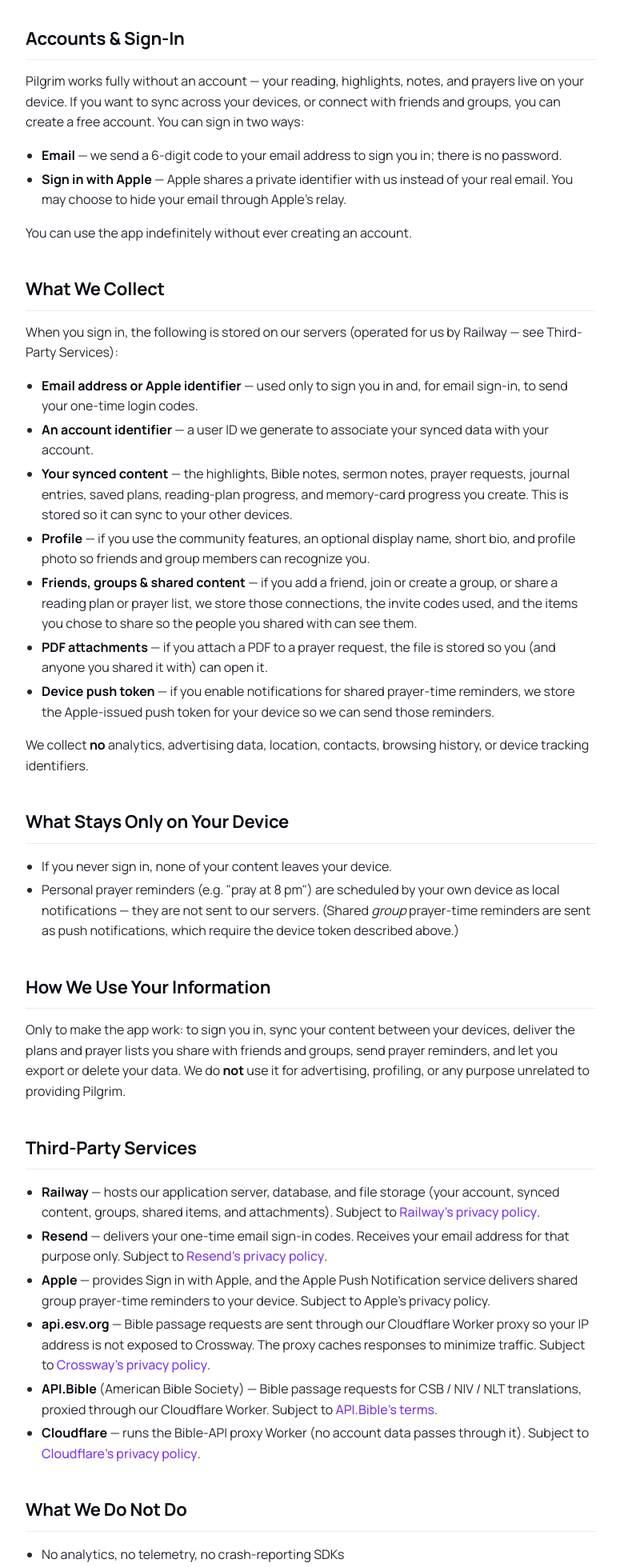
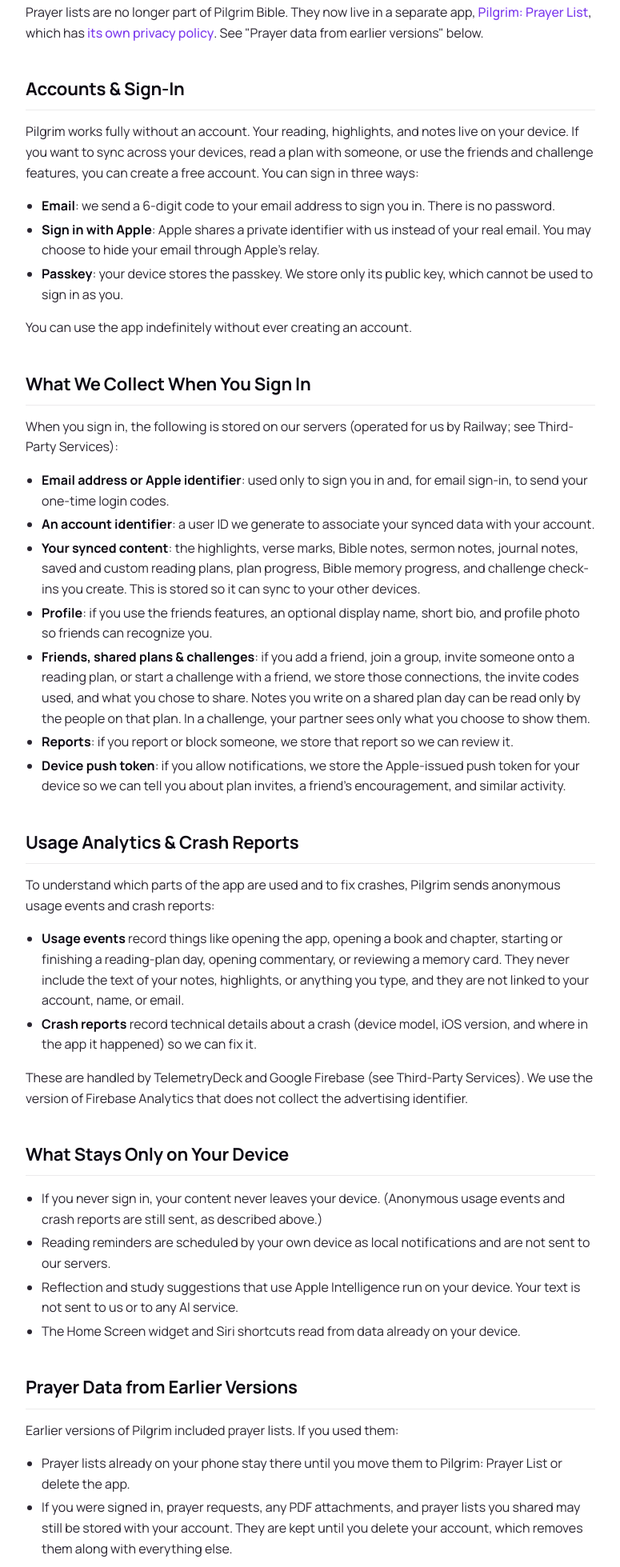
Before and after one commit to bpratt116/everlight-digital-privacy, a plain HTML site: page pilgrim/privacy.html in a window 1280 px wide. Shown: the part 264-2223 px from the top of the page at 80% size, without its empty margins (252-1027 px from the left). Drawn offline with Linux system fonts and the light colour scheme.

Commit message:
Pilgrim privacy: match Pilgrim Bible 3.0
Prayer lists moved to Pilgrim: Prayer List; legacy prayer data
section added. Discloses passkeys, shared plans/challenges, push,
TelemetryDeck + Firebase Analytics/Crashlytics (the old page said
no analytics). Master policy analytics line corrected.

Co-Authored-By: Claude Opus 5.5 <noreply@anthropic.com>

```diff
--- a/pilgrim/privacy.html
+++ b/pilgrim/privacy.html
@@ -3,7 +3,7 @@
 <head>
 <meta charset="UTF-8">
 <meta name="viewport" content="width=device-width, initial-scale=1.0">
-<title>Pilgrim — Privacy Policy</title>
+<title>Pilgrim Bible — Privacy Policy</title>
 <link rel="icon" type="image/svg+xml" href="/favicon.svg">
 <link rel="icon" type="image/png" sizes="32x32" href="/favicon-32.png">
 <link rel="apple-touch-icon" sizes="180x180" href="/apple-touch-icon.png">
@@ -43,73 +43,93 @@
 
 <main>
 
-<h1>Pilgrim Privacy Policy</h1>
-<p class="meta">Last updated: June 8, 2026</p>
+<h1>Pilgrim Bible Privacy Policy</h1>
+<p class="meta">Last updated: November 20, 2026</p>
 
-<p>This Privacy Policy describes how Everlight Digital ("we", "us") handles information when you use the Pilgrim: Bible &amp; Prayer iOS app.</p>
+<p>This Privacy Policy describes how Everlight Digital ("we", "us") handles information when you use the Pilgrim Bible app for iPhone and iPad.</p>
+<p>Prayer lists are no longer part of Pilgrim Bible. They now live in a separate app, <a href="/apps/prayerlist">Pilgrim: Prayer List</a>, which has <a href="/prayerlist/privacy.html">its own privacy policy</a>. See "Prayer data from earlier versions" below.</p>
 
 <h2>Accounts &amp; Sign-In</h2>
-<p>Pilgrim works fully without an account — your reading, highlights, notes, and prayers live on your device. If you want to sync across your devices, or connect with friends and groups, you can create a free account. You can sign in two ways:</p>
+<p>Pilgrim works fully without an account. Your reading, highlights, and notes live on your device. If you want to sync across your devices, read a plan with someone, or use the friends and challenge features, you can create a free account. You can sign in three ways:</p>
 <ul>
-  <li><strong>Email</strong> — we send a 6-digit code to your email address to sign you in; there is no password.</li>
-  <li><strong>Sign in with Apple</strong> — Apple shares a private identifier with us instead of your real email. You may choose to hide your email through Apple's relay.</li>
+  <li><strong>Email</strong>: we send a 6-digit code to your email address to sign you in. There is no password.</li>
+  <li><strong>Sign in with Apple</strong>: Apple shares a private identifier with us instead of your real email. You may choose to hide your email through Apple's relay.</li>
+  <li><strong>Passkey</strong>: your device stores the passkey. We store only its public key, which cannot be used to sign in as you.</li>
 </ul>
 <p>You can use the app indefinitely without ever creating an account.</p>
 
-<h2>What We Collect</h2>
-<p>When you sign in, the following is stored on our servers (operated for us by Railway — see Third-Party Services):</p>
+<h2>What We Collect When You Sign In</h2>
+<p>When you sign in, the following is stored on our servers (operated for us by Railway; see Third-Party Services):</p>
 <ul>
-  <li><strong>Email address or Apple identifier</strong> — used only to sign you in and, for email sign-in, to send your one-time login codes.</li>
-  <li><strong>An account identifier</strong> — a user ID we generate to associate your synced data with your account.</li>
-  <li><strong>Your synced content</strong> — the highlights, Bible notes, sermon notes, prayer requests, journal entries, saved plans, reading-plan progress, and memory-card progress you create. This is stored so it can sync to your other devices.</li>
-  <li><strong>Profile</strong> — if you use the community features, an optional display name, short bio, and profile photo so friends and group members can recognize you.</li>
-  <li><strong>Friends, groups &amp; shared content</strong> — if you add a friend, join or create a group, or share a reading plan or prayer list, we store those connections, the invite codes used, and the items you chose to share so the people you shared with can see them.</li>
-  <li><strong>PDF attachments</strong> — if you attach a PDF to a prayer request, the file is stored so you (and anyone you shared it with) can open it.</li>
-  <li><strong>Device push token</strong> — if you enable notifications for shared prayer-time reminders, we store the Apple-issued push token for your device so we can send those reminders.</li>
+  <li><strong>Email address or Apple identifier</strong>: used only to sign you in and, for email sign-in, to send your one-time login codes.</li>
+  <li><strong>An account identifier</strong>: a user ID we generate to associate your synced data with your account.</li>
+  <li><strong>Your synced content</strong>: the highlights, verse marks, Bible notes, sermon notes, journal notes, saved and custom reading plans, plan progress, Bible memory progress, and challenge check-ins you create. This is stored so it can sync to your other devices.</li>
+  <li><strong>Profile</strong>: if you use the friends features, an optional display name, short bio, and profile photo so friends can recognize you.</li>
+  <li><strong>Friends, shared plans &amp; challenges</strong>: if you add a friend, join a group, invite someone onto a reading plan, or start a challenge with a friend, we store those connections, the invite codes used, and what you chose to share. Notes you write on a shared plan day can be read only by the people on that plan. In a challenge, your partner sees only what you choose to show them.</li>
+  <li><strong>Reports</strong>: if you report or block someone, we store that report so we can review it.</li>
+  <li><strong>Device push token</strong>: if you allow notifications, we store the Apple-issued push token for your device so we can tell you about plan invites, a friend's encouragement, and similar activity.</li>
 </ul>
-<p>We collect <strong>no</strong> analytics, advertising data, location, contacts, browsing history, or device tracking identifiers.</p>
+
+<h2>Usage Analytics &amp; Crash Reports</h2>
+<p>To understand which parts of the app are used and to fix crashes, Pilgrim sends anonymous usage events and crash reports:</p>
+<ul>
+  <li><strong>Usage events</strong> record things like opening the app, opening a book and chapter, starting or finishing a reading-plan day, opening commentary, or reviewing a memory card. They never include the text of your notes, highlights, or anything you type, and they are not linked to your account, name, or email.</li>
+  <li><strong>Crash reports</strong> record technical details about a crash (device model, iOS version, and where in the app it happened) so we can fix it.</li>
+</ul>
+<p>These are handled by TelemetryDeck and Google Firebase (see Third-Party Services). We use the version of Firebase Analytics that does not collect the advertising identifier.</p>
 
 <h2>What Stays Only on Your Device</h2>
 <ul>
-  <li>If you never sign in, none of your content leaves your device.</li>
-  <li>Personal prayer reminders (e.g. "pray at 8&nbsp;pm") are scheduled by your own device as local notifications — they are not sent to our servers. (Shared <em>group</em> prayer-time reminders are sent as push notifications, which require the device token described above.)</li>
+  <li>If you never sign in, your content never leaves your device. (Anonymous usage events and crash reports are still sent, as described above.)</li>
+  <li>Reading reminders are scheduled by your own device as local notifications and are not sent to our servers.</li>
+  <li>Reflection and study suggestions that use Apple Intelligence run on your device. Your text is not sent to us or to any AI service.</li>
+  <li>The Home Screen widget and Siri shortcuts read from data already on your device.</li>
+</ul>
+
+<h2>Prayer Data from Earlier Versions</h2>
+<p>Earlier versions of Pilgrim included prayer lists. If you used them:</p>
+<ul>
+  <li>Prayer lists already on your phone stay there until you move them to Pilgrim: Prayer List or delete the app.</li>
+  <li>If you were signed in, prayer requests, any PDF attachments, and prayer lists you shared may still be stored with your account. They are kept until you delete your account, which removes them along with everything else.</li>
 </ul>
 
 <h2>How We Use Your Information</h2>
-<p>Only to make the app work: to sign you in, sync your content between your devices, deliver the plans and prayer lists you share with friends and groups, send prayer reminders, and let you export or delete your data. We do <strong>not</strong> use it for advertising, profiling, or any purpose unrelated to providing Pilgrim.</p>
+<p>Only to make the app work and improve it: to sign you in, sync your content between your devices, deliver the plans and challenges you share with friends, send the notifications you allowed, fix crashes, understand which features are used, and let you export or delete your data. We do <strong>not</strong> use it for advertising, profiling, or any purpose unrelated to providing Pilgrim.</p>
 
 <h2>Third-Party Services</h2>
 <ul>
-  <li><strong>Railway</strong> — hosts our application server, database, and file storage (your account, synced content, groups, shared items, and attachments). Subject to <a href="https://railway.com/legal/privacy">Railway's privacy policy</a>.</li>
-  <li><strong>Resend</strong> — delivers your one-time email sign-in codes. Receives your email address for that purpose only. Subject to <a href="https://resend.com/legal/privacy-policy">Resend's privacy policy</a>.</li>
-  <li><strong>Apple</strong> — provides Sign in with Apple, and the Apple Push Notification service delivers shared group prayer-time reminders to your device. Subject to Apple's privacy policy.</li>
-  <li><strong>api.esv.org</strong> — Bible passage requests are sent through our Cloudflare Worker proxy so your IP address is not exposed to Crossway. The proxy caches responses to minimize traffic. Subject to <a href="https://www.crossway.org/privacy/">Crossway's privacy policy</a>.</li>
-  <li><strong>API.Bible</strong> (American Bible Society) — Bible passage requests for CSB / NIV / NLT translations, proxied through our Cloudflare Worker. Subject to <a href="https://scripture.api.bible/">API.Bible's terms</a>.</li>
-  <li><strong>Cloudflare</strong> — runs the Bible-API proxy Worker (no account data passes through it). Subject to <a href="https://www.cloudflare.com/privacypolicy/">Cloudflare's privacy policy</a>.</li>
+  <li><strong>Railway</strong>: hosts our application server, database, and file storage (your account, synced content, friends, shared items, and attachments). Subject to <a href="https://railway.com/legal/privacy">Railway's privacy policy</a>.</li>
+  <li><strong>Resend</strong>: delivers your one-time email sign-in codes. Receives your email address for that purpose only. Subject to <a href="https://resend.com/legal/privacy-policy">Resend's privacy policy</a>.</li>
+  <li><strong>Apple</strong>: provides Sign in with Apple, passkeys, and the Apple Push Notification service. Subject to Apple's privacy policy.</li>
+  <li><strong>TelemetryDeck</strong>: receives anonymous usage events. It hashes the device identifier on your device before sending. Subject to <a href="https://telemetrydeck.com/privacy/">TelemetryDeck's privacy policy</a>.</li>
+  <li><strong>Google Firebase</strong> (Analytics and Crashlytics): receives anonymous usage events and crash reports. Subject to <a href="https://firebase.google.com/support/privacy">Firebase's privacy information</a>.</li>
+  <li><strong>api.esv.org</strong>: Bible passage requests are sent through our Cloudflare Worker proxy so your IP address is not exposed to Crossway. The proxy caches responses to minimize traffic. Subject to <a href="https://www.crossway.org/privacy/">Crossway's privacy policy</a>.</li>
+  <li><strong>API.Bible</strong> (American Bible Society): Bible passage requests for some translations, proxied through our Cloudflare Worker. Subject to <a href="https://scripture.api.bible/">API.Bible's terms</a>.</li>
+  <li><strong>Cloudflare</strong>: runs the Bible-API proxy Worker (no account data passes through it). Subject to <a href="https://www.cloudflare.com/privacypolicy/">Cloudflare's privacy policy</a>.</li>
 </ul>
 
 <h2>What We Do Not Do</h2>
 <ul>
-  <li>No analytics, no telemetry, no crash-reporting SDKs</li>
   <li>No advertising and no advertising identifiers</li>
   <li>No In-App Purchase, no subscription, no payment processing</li>
-  <li>No tracking across apps or websites</li>
+  <li>No tracking across other companies' apps or websites</li>
   <li>No selling or sharing of your data with anyone, for any purpose</li>
 </ul>
 
 <h2>Your Choices &amp; Rights</h2>
 <ul>
   <li><strong>Export your data.</strong> From Pilgrim's profile, "Export my account data" downloads everything tied to your account as a JSON file.</li>
-  <li><strong>Delete your account.</strong> From Pilgrim's profile, "Delete account &amp; synced data" permanently erases your account and all of its server-stored content (synced records, your profile, groups you own, friend connections, shared items, and attachments). This cannot be undone.</li>
-  <li><strong>Sign out</strong> at any time — your local on-device data remains.</li>
+  <li><strong>Delete your account.</strong> From Pilgrim's profile, "Delete account &amp; synced data" permanently erases your account and all of its server-stored content (synced records, including any prayer data from earlier versions, your profile, groups you own, friend connections, shared items, and attachments). This cannot be undone.</li>
+  <li><strong>Notifications</strong> can be turned off at any time in iOS Settings.</li>
+  <li><strong>Sign out</strong> at any time. Your local on-device data remains.</li>
   <li><strong>Delete the app</strong> to remove all local data from your device.</li>
 </ul>
 
 <h2>Data Retention</h2>
-<p>Your synced content is kept while your account exists, so it remains available across your devices. When you delete your account, it is removed from our active systems immediately; routine encrypted backups roll off on our hosting provider's standard schedule. One-time login codes expire within minutes.</p>
+<p>Your synced content is kept while your account exists, so it remains available across your devices. When you delete your account, it is removed from our active systems immediately; routine encrypted backups roll off on our hosting provider's standard schedule. One-time login codes expire within minutes. Anonymous usage events and crash reports are kept by TelemetryDeck and Firebase under their own retention settings.</p>
 
 <h2>Children</h2>
-<p>Pilgrim is designed for adult Christians and is not directed to children under 13. We do not knowingly collect data from children.</p>
+<p>Pilgrim is designed for adults and is not directed to children under 13. We do not knowingly collect data from children.</p>
 
 <h2>Changes</h2>
 <p>If we change what we collect or how we use it, we will update this page and its "Last updated" date.</p>
```
Also changed, not shown: privacy.html (+4 -3 lines).
